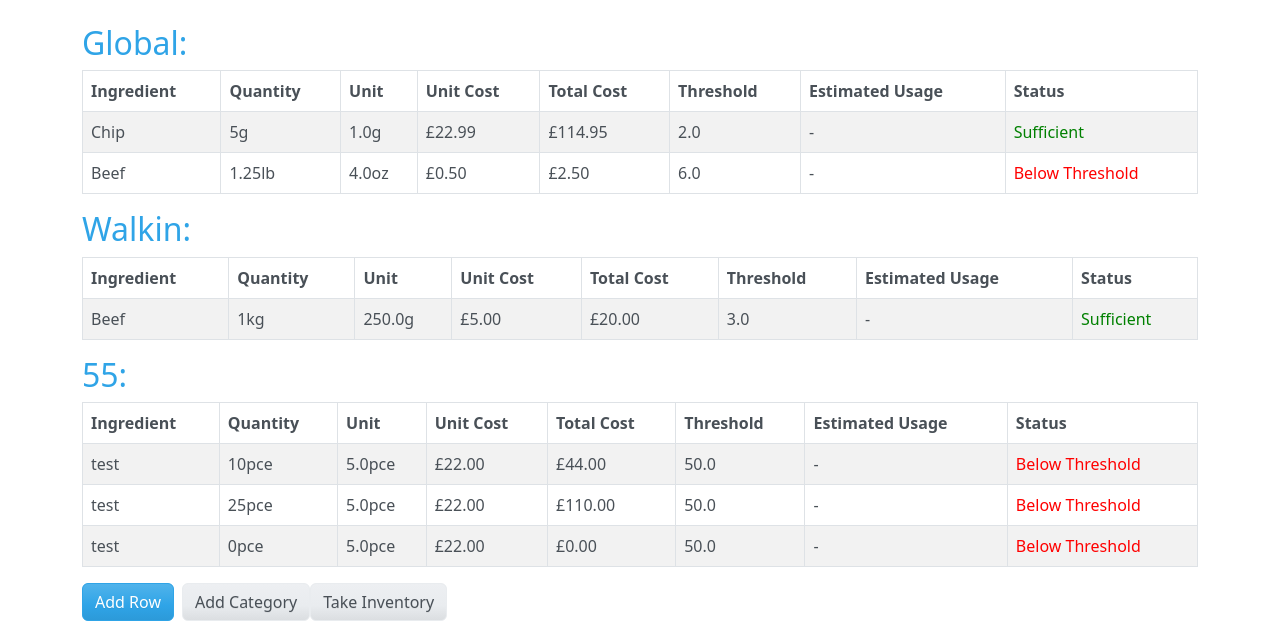
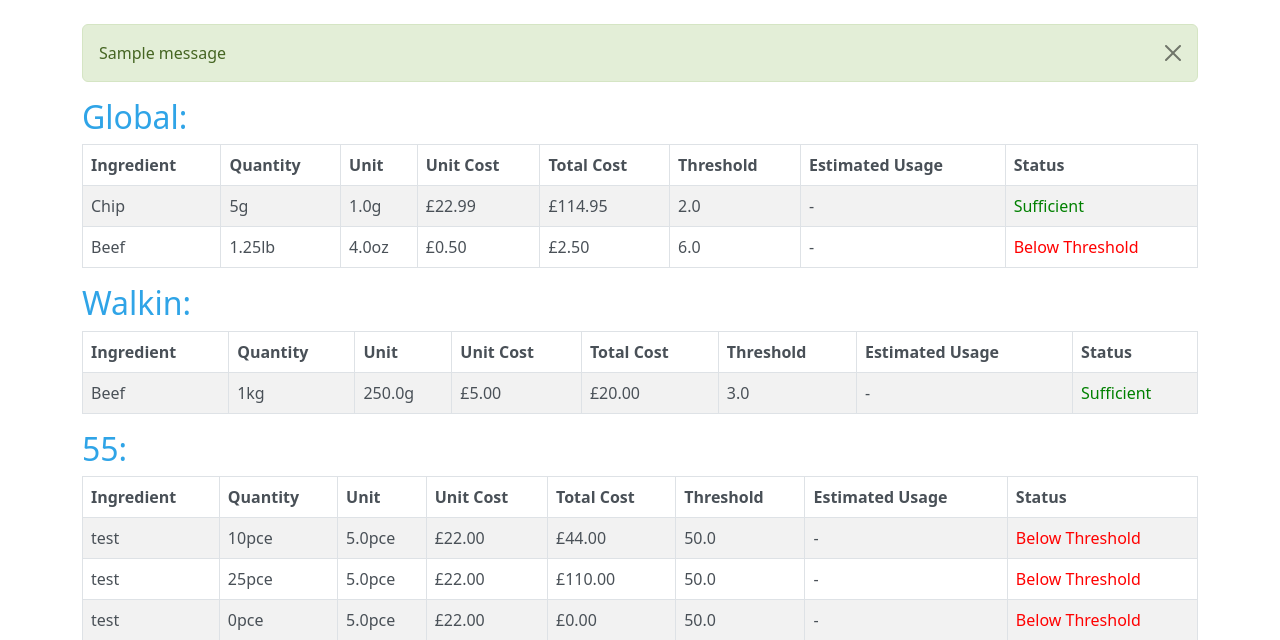
Before and after one commit to MaxIyad/restly, a Django app: page /inventory/ in a window 1280 px wide. Shown: the part 56-696 px from the top of the page. Run offline with Django 5.2, Linux system fonts and the light colour scheme; data comes from the database, SQL or seed files in the repository; both versions use the stored data as it was after the commit; one stand-in notice (Sample message) is shown; parts of the project's set-up code (start-up, migrations or seed data) failed here and were passed over.

Commit message:
added success message for take-inventory

```diff
--- a/inventory/templates/inventory/ingredient_list.html
+++ b/inventory/templates/inventory/ingredient_list.html
@@ -3,6 +3,17 @@
 
 {% load humanize %}
 {% block content %}
+
+{% if messages %}
+<div class="alert-container">
+    {% for message in messages %}
+    <div class="alert {% if message.tags %}alert-{{ message.tags }}{% else %}alert-info{% endif %} alert-dismissible fade show" role="alert">
+        {{ message }}
+        <button type="button" class="btn-close" data-bs-dismiss="alert" aria-label="Close"></button>
+    </div>
+    {% endfor %}
+</div>
+{% endif %}
 
 {% for category in categories %}
     <h2>{{ category.name|title }}:</h2> <!-- Display category name -->
--- a/inventory/views.py
+++ b/inventory/views.py
@@ -68,8 +68,9 @@ def take_inventory(request):
                 # Only save the ingredient if 'quantity' is not empty
                 if form.cleaned_data['quantity'] is not None:
                     form.save()
+                    updated_count += 1
         if updated_count > 0:
-            messages.success(request, f"Inventory updated successfully! {updated_count} ingredient(s) updated.")
+            messages.success(request, f"Inventory updated successfully! {updated_count} ingredient{'s' if updated_count > 1 else ''} updated.")
         else:
             messages.info(request, "No changes were made to the inventory.")
 
@@ -78,7 +79,7 @@ def take_inventory(request):
     # Populate forms for GET requests
     for ingredient in Ingredient.objects.all():
         InventoryForm.base_fields['quantity'].required = False  # Ensure field is optional for GET requests
-        ingredient_forms[ingredient.id] = InventoryForm(instance=ingredient, prefix=f"ingredient-{ingredient.id}")
+        ingredient_forms[ingredient.id] = InventoryForm(instance=None, prefix=f"ingredient-{ingredient.id}")
 
     context = {
         'categories': categories,
```
Also changed, not shown: db.sqlite3.
